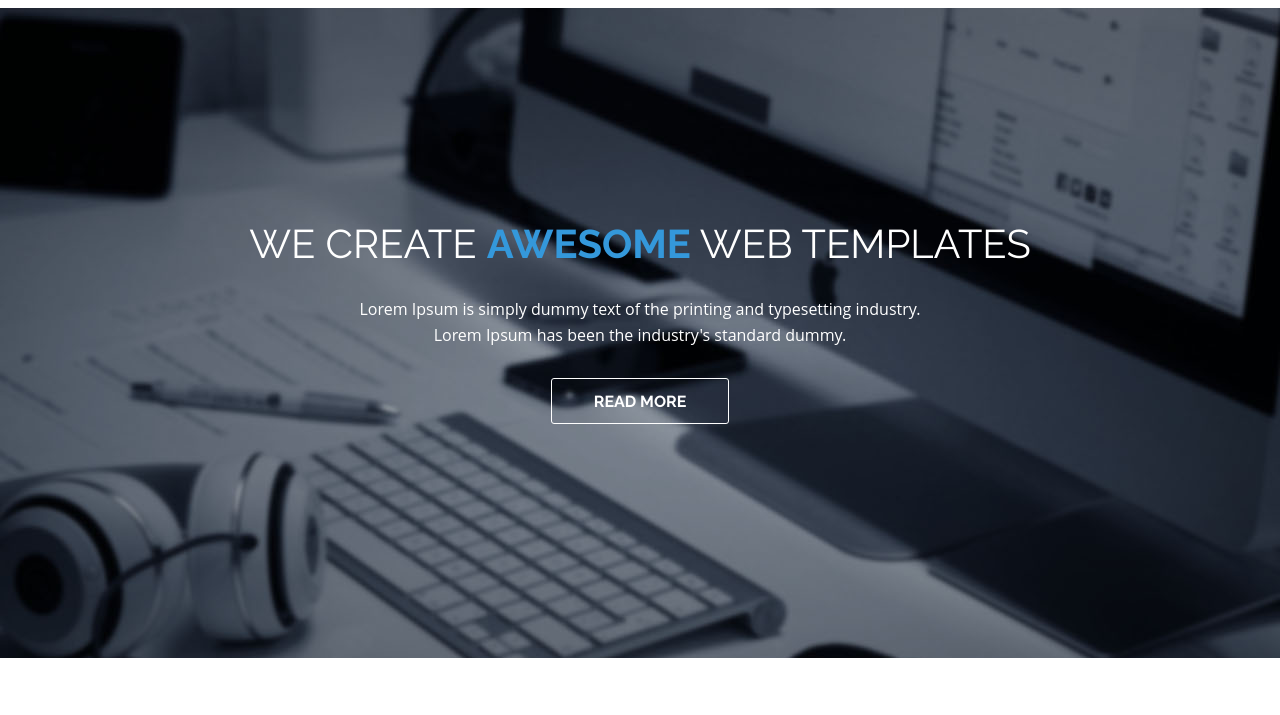
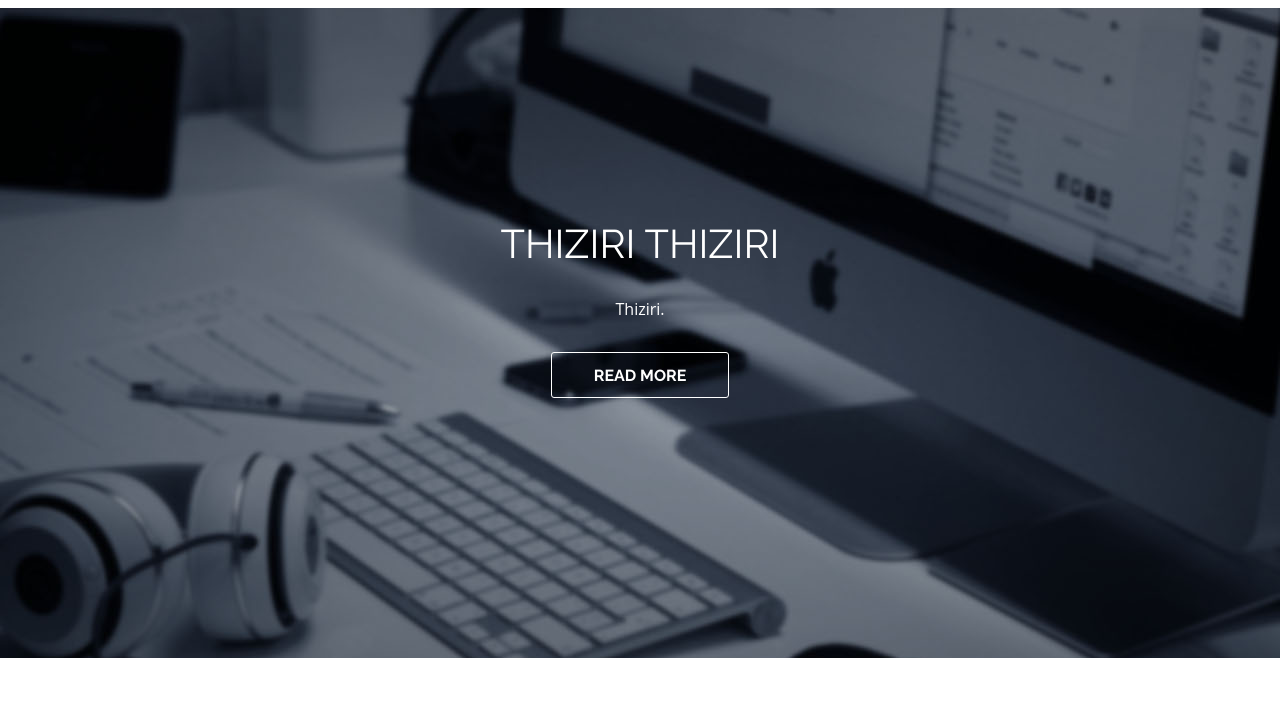
Before and after one commit to Thiziri-MOULLA/Thiziri-MOULLA.github.io, a plain HTML site: page index.html in a window 1280 px wide. Shown: the part 82-797 px from the top of the page. Drawn offline with Linux system fonts and the light colour scheme.

Commit message:
Changement du texte

```diff
--- a/index.html
+++ b/index.html
@@ -54,8 +54,8 @@
         <div class="row">
           <div class="col-md-12">
             <div class="top_left_cont zoomIn wow animated">
-              <h2>We create <strong>awesome</strong> web templates</h2>
-              <p>Lorem Ipsum is simply dummy text of the printing and typesetting industry. <br/>Lorem Ipsum has been the industry's standard dummy.</p>
+              <h2>Thiziri Thiziri</h2>
+              <p>Thiziri.</p>
               <a href="#service" class="read_more2">Read more</a> </div>
           </div>
         </div>
```
